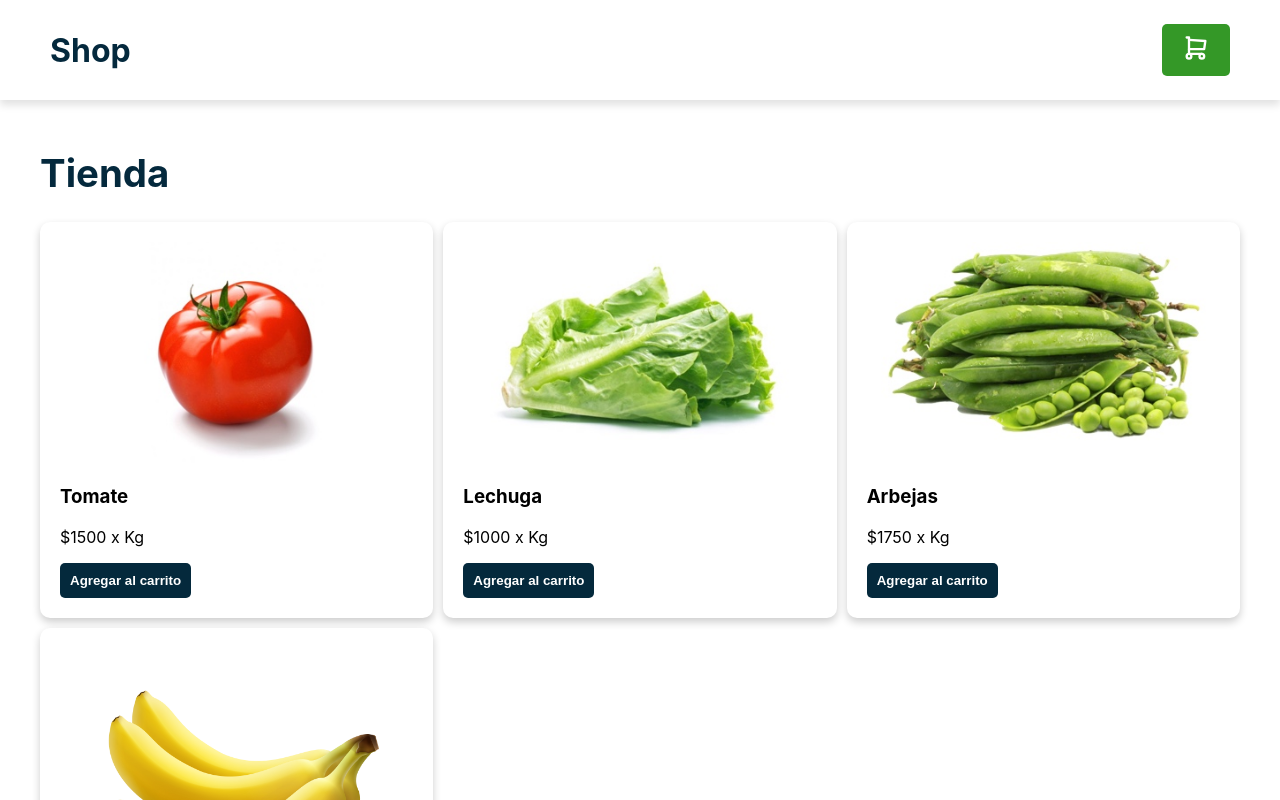
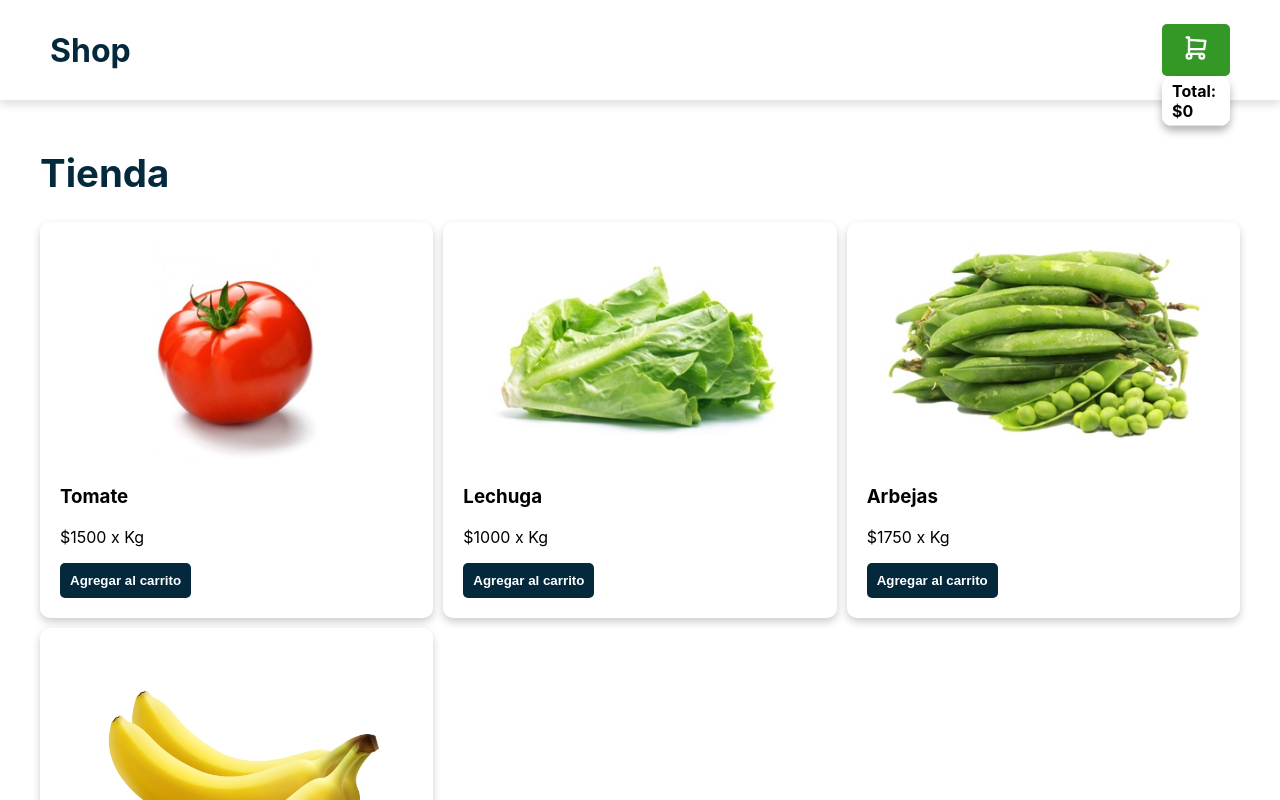
Before and after one commit to ignacioDorigo/carro-de-compras, a React (Create React App) app: page / in a window 1280 px wide. Both pictures are taken after a click on the element 1196 px from the left and 50 px from the top of the page. Shown: the top 800 px of the page. Built offline with nearby package versions, Linux system fonts and the light colour scheme.

Commit message:
Total agregado

```diff
--- a/src/components/DetallesCarro.js
+++ b/src/components/DetallesCarro.js
@@ -13,9 +13,26 @@ const styles = {
     padding: 0,
     boxShadow: "0px 5px 8px rgba(0,0,0,0.3)",
   },
+  total: {
+    backgroundColor: "#FFFFFF",
+    display: "flex",
+    justifyContent: "space-between",
+    alignItems: "center",
+    height: "50px",
+    padding: "5px 10px",
+    borderBottom: "1px solid #E1E1E1",
+    fontWeight: "bold",
+  },
 };
 
 export default class DetallesCarro extends Component {
+  calcularTotal(carro) {
+    let total = carro.reduce(
+      (acum, producto) => acum + producto.precio * producto.cantidad,
+      0
+    );
+    return total;
+  }
   render() {
     const { carro } = this.props;
     return (
@@ -23,6 +40,7 @@ export default class DetallesCarro extends Component {
         {carro.map((producto, index) => (
           <Detalle producto={producto} key={index} />
         ))}
+        <li style={styles.total}>Total: ${this.calcularTotal(carro)}</li>
       </ul>
     );
   }
```
